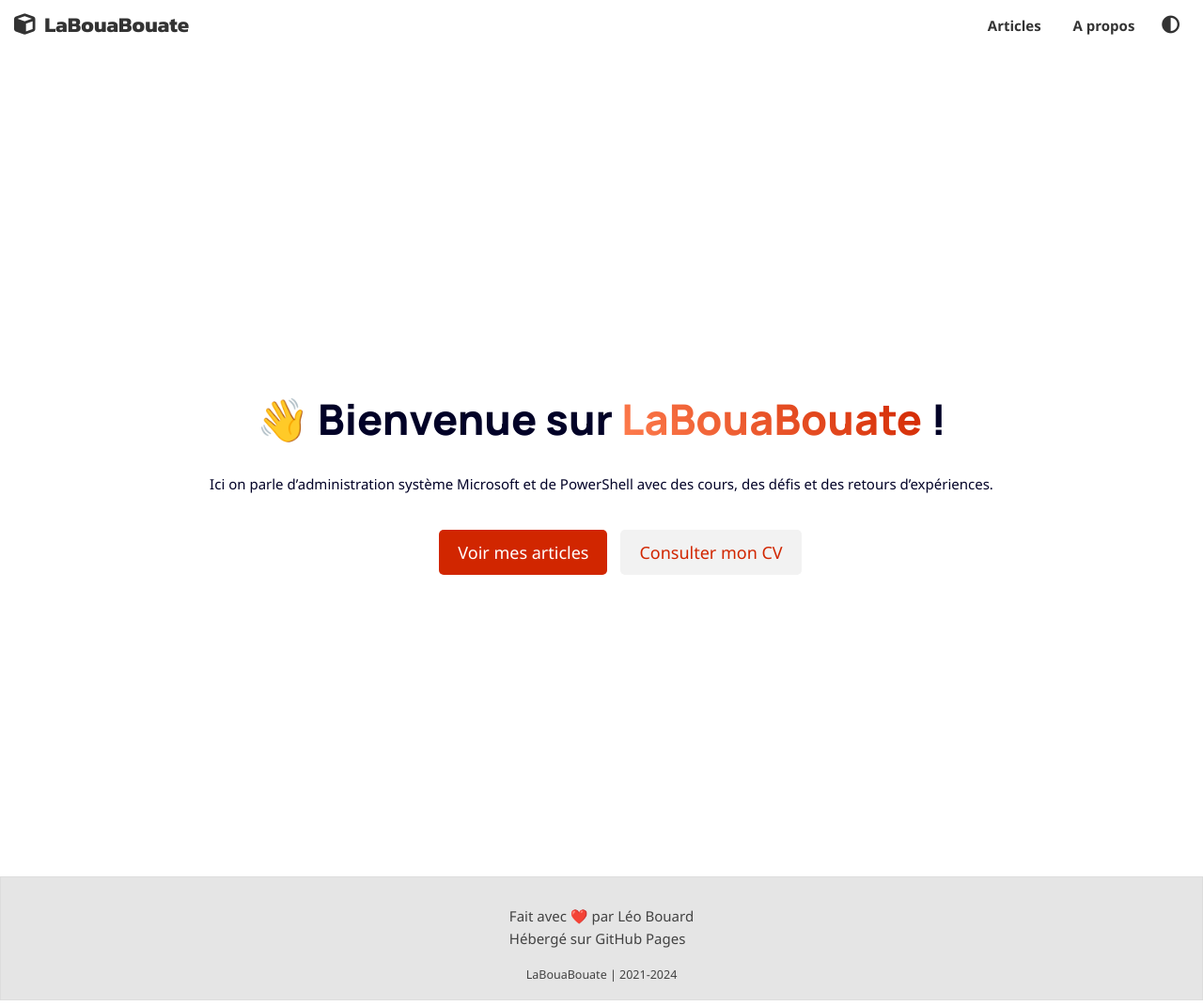
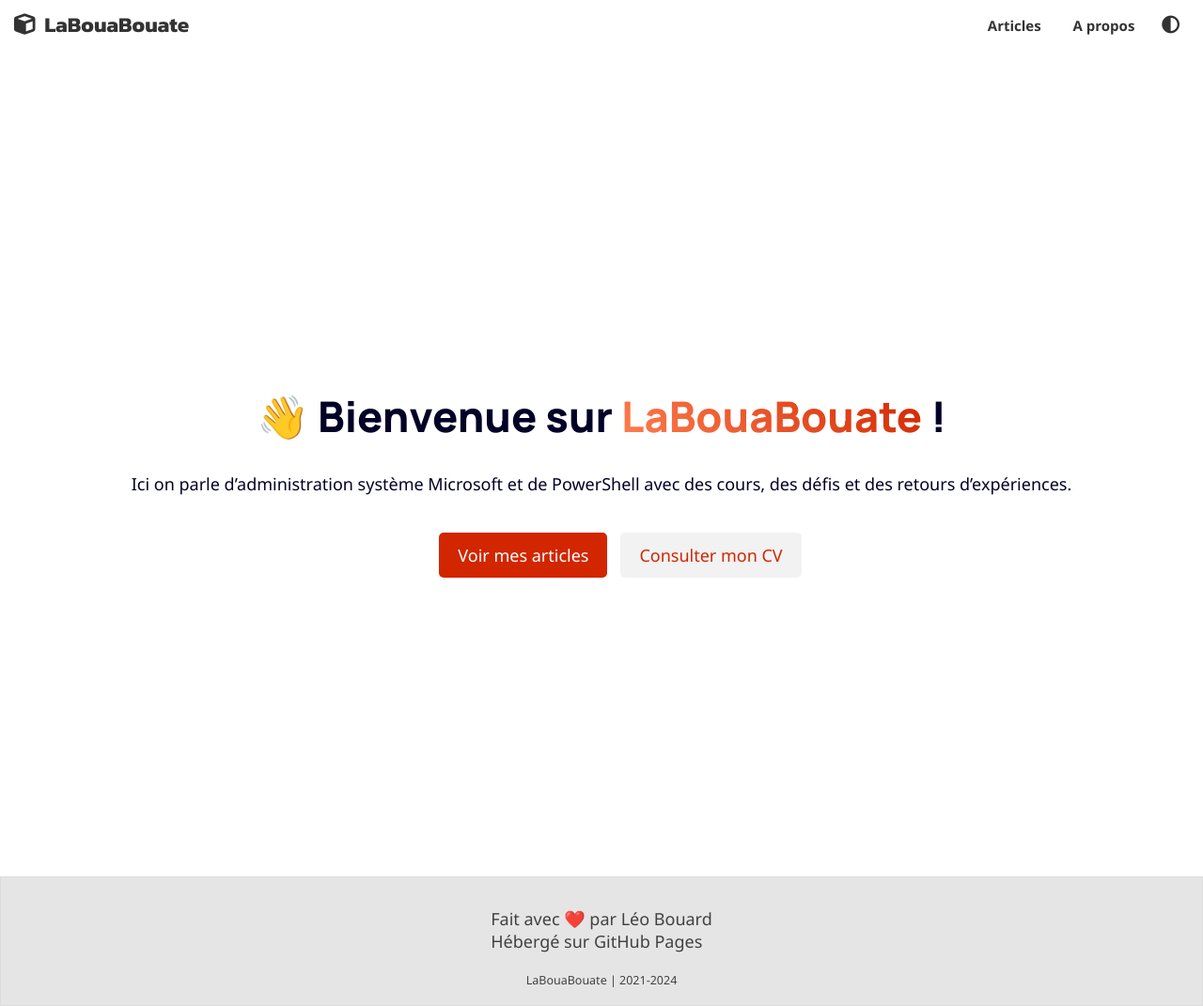
Before and after one commit to leobouard/leobouard.github.io, a Jekyll site: the page built from index.md, in a window 1280 px wide. Shown: the whole page at 94% size. Built offline with Jekyll 4.4.1, drawn with Linux system fonts in a browser that asks for light colours; nearby versions of some CDN libraries; some web fonts are replaced; our own code applies the rules of GitHub Pages for plain Markdown files.

Commit message:
Update homepage.scss

```diff
--- a/assets/css/homepage.scss
+++ b/assets/css/homepage.scss
@@ -22,6 +22,11 @@ main > h1 > span {
     background-clip: text;
     -webkit-background-clip: text;
     -webkit-text-fill-color: transparent;
+}
+
+p {
+    font-size: large;
+    padding: 0 1em;
 }
 
 li {
```
